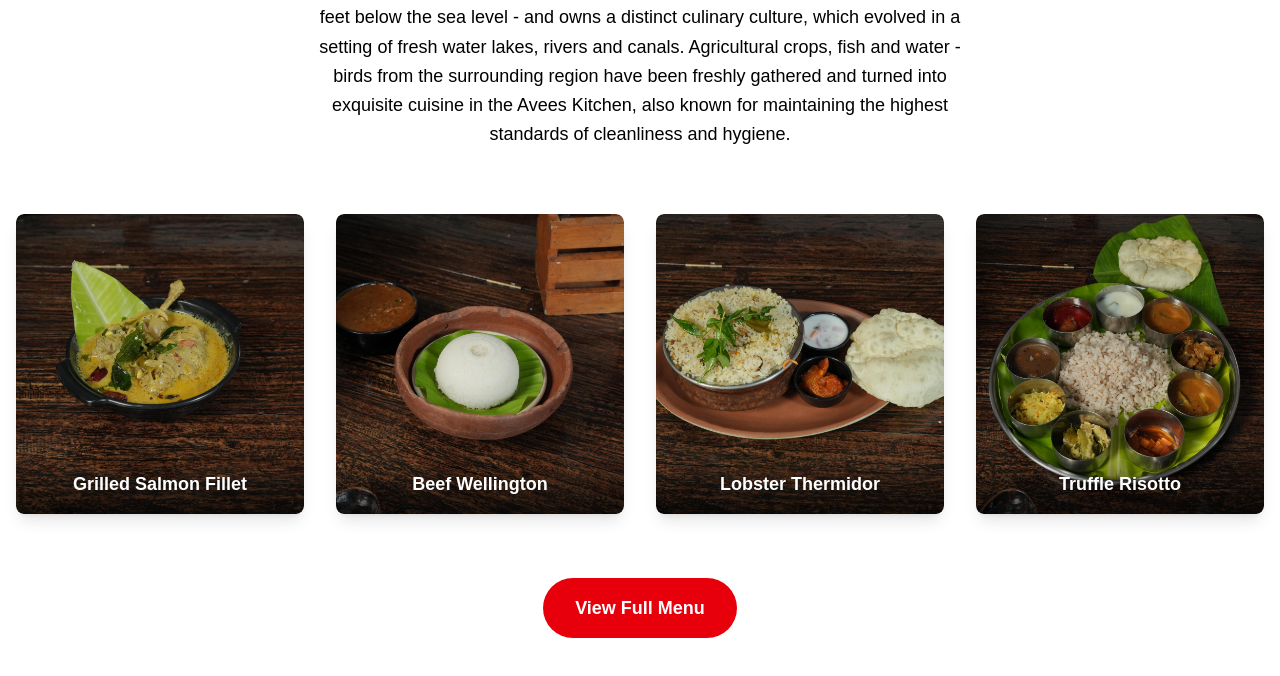
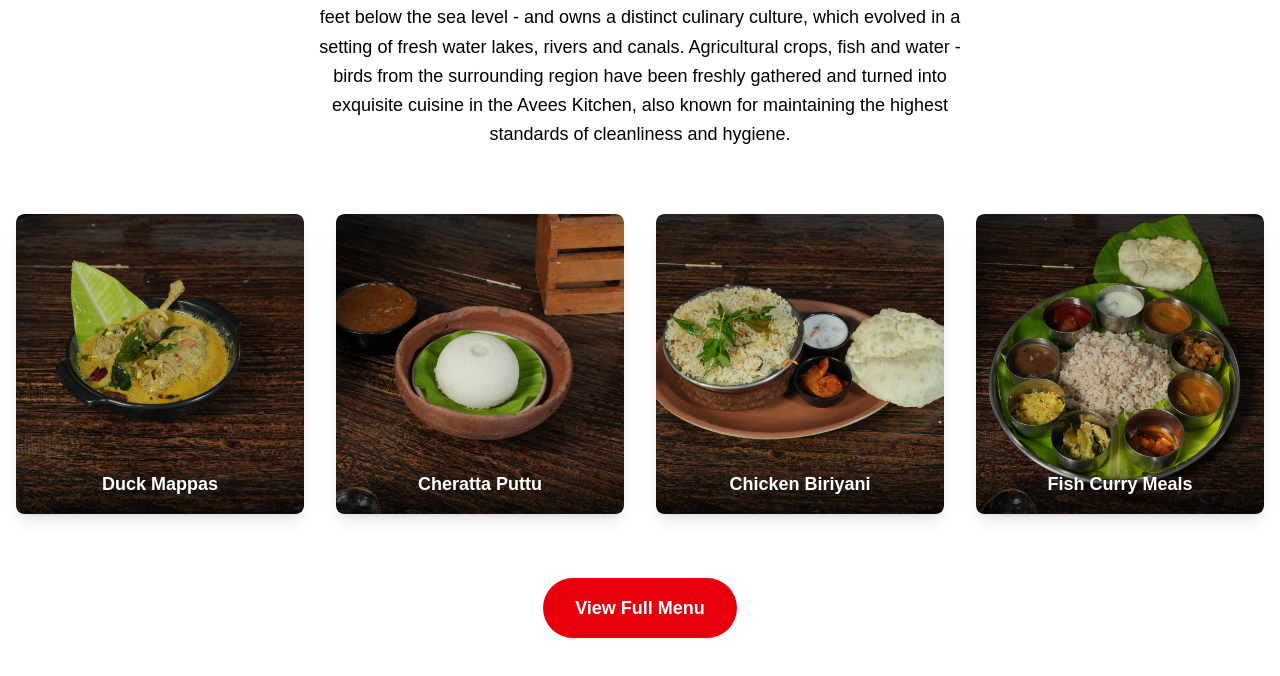
Before and after one commit to cipherpeak/avees_version2, a React (Vite) app: page / in a window 1280 px wide. Shown: the part 3052-3728 px from the top of the page. Built offline with nearby package versions, Linux system fonts and the light colour scheme; a web font is replaced by a local one.

Commit message:
add name

```diff
--- a/src/components/home/OurFoods.jsx
+++ b/src/components/home/OurFoods.jsx
@@ -15,28 +15,28 @@ const HotelFoodsSection = () => {
   const foodItems = [
     {
       id: 1,
-      name: "Grilled Salmon Fillet",
+      name: "Duck Mappas",
       image: food4,
       rating: 5,
       description: "Fresh salmon with herbs and lemon butter sauce",
     },
     {
       id: 2,
-      name: "Beef Wellington",
+      name: "Cheratta Puttu",
       image: food1,
       rating: 5,
       description: "Prime beef tenderloin wrapped in puff pastry",
     },
     {
       id: 3,
-      name: "Lobster Thermidor",
+      name: "Chicken Biriyani",
       image: food2,
       rating: 5,
       description: "Lobster cooked in a rich cream sauce with cheese",
     },
     {
       id: 4,
-      name: "Truffle Risotto",
+      name: "Fish Curry Meals",
       image: food3,
       rating: 5,
       description: "Creamy arborio rice with black truffle and parmesan",
```
